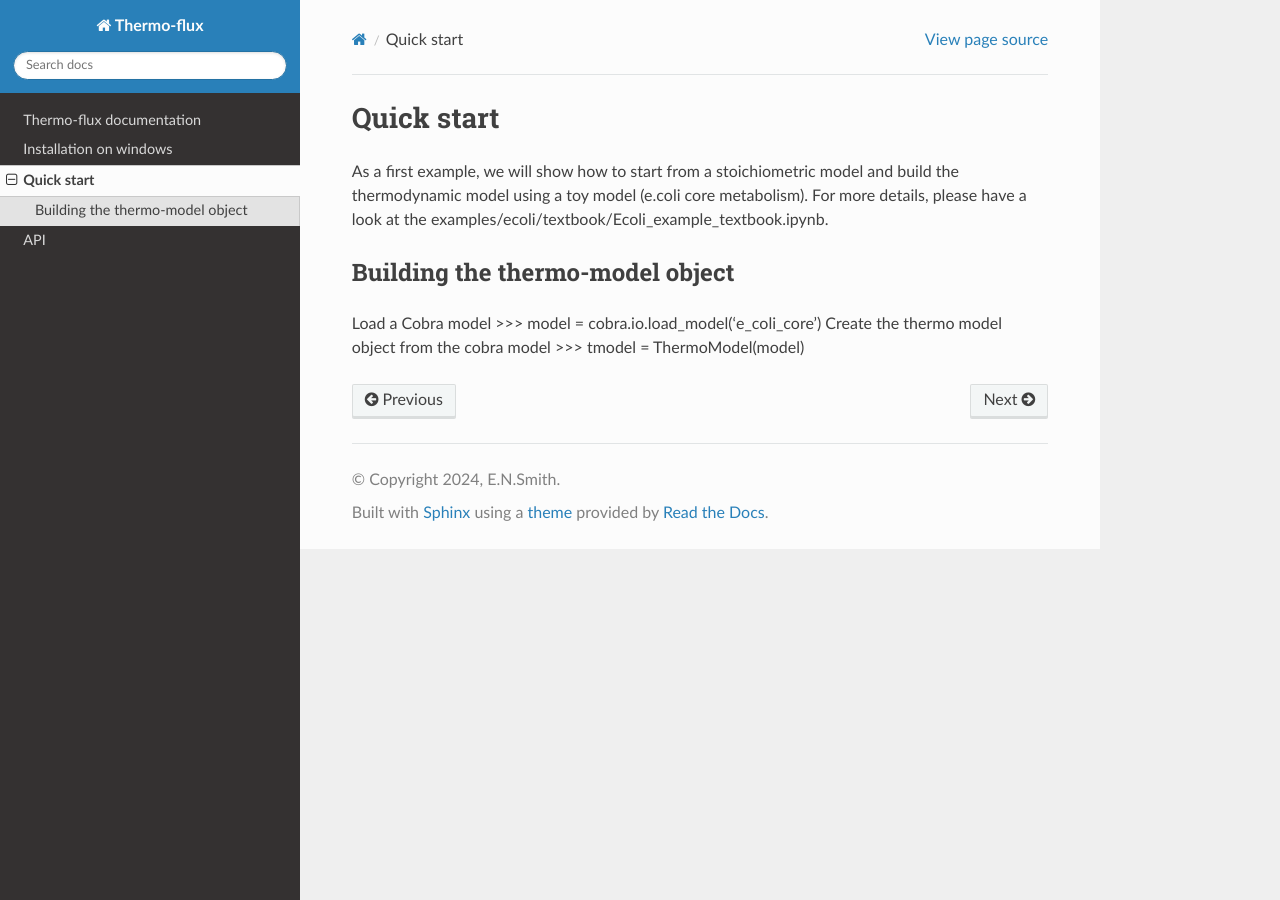
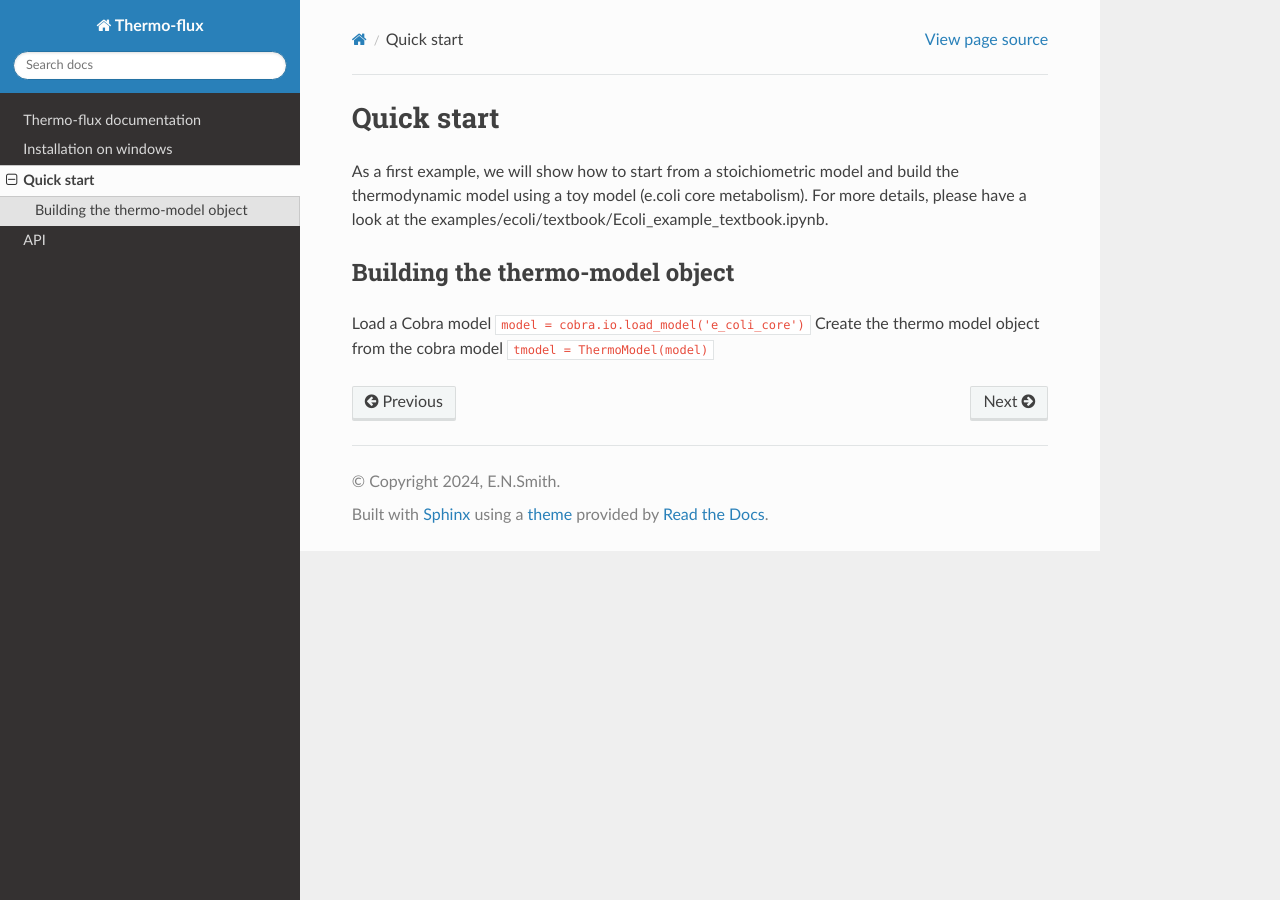
Before and after one commit to nfargier/thermoflux-rtd, a Sphinx documentation site: the page built from docs/source/Quickstart.rst, in a window 1280 px wide. Built offline with Sphinx 7.4.7 and the Read the Docs theme 3.1.0, drawn with Linux system fonts in a browser that asks for light colours.

```diff
--- a/docs/source/Quickstart.rst
+++ b/docs/source/Quickstart.rst
@@ -6,6 +6,6 @@ Building the thermo-model object
 ********************************
 
 Load a Cobra model
->>> model = cobra.io.load_model('e_coli_core')
+``model = cobra.io.load_model('e_coli_core')``
 Create the thermo model object from the cobra model
->>> tmodel = ThermoModel(model)
+``tmodel = ThermoModel(model)``
```
